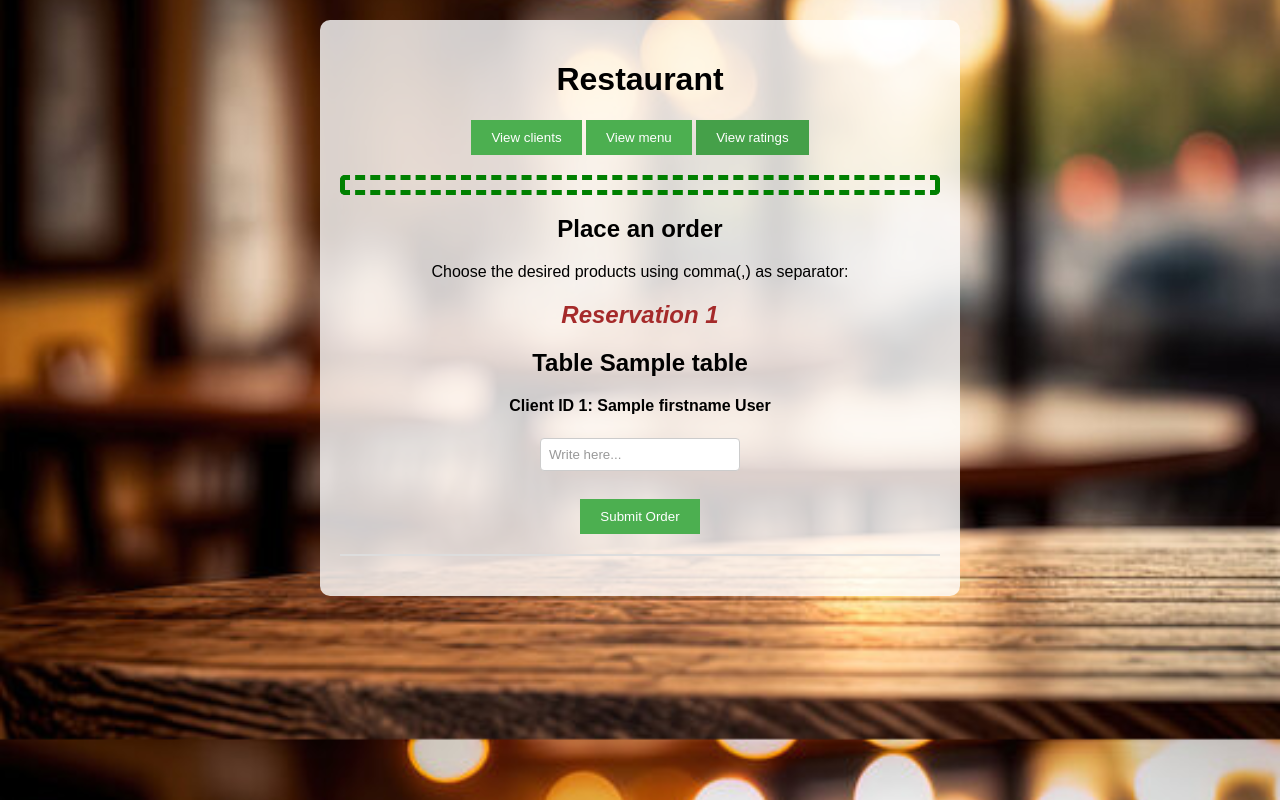
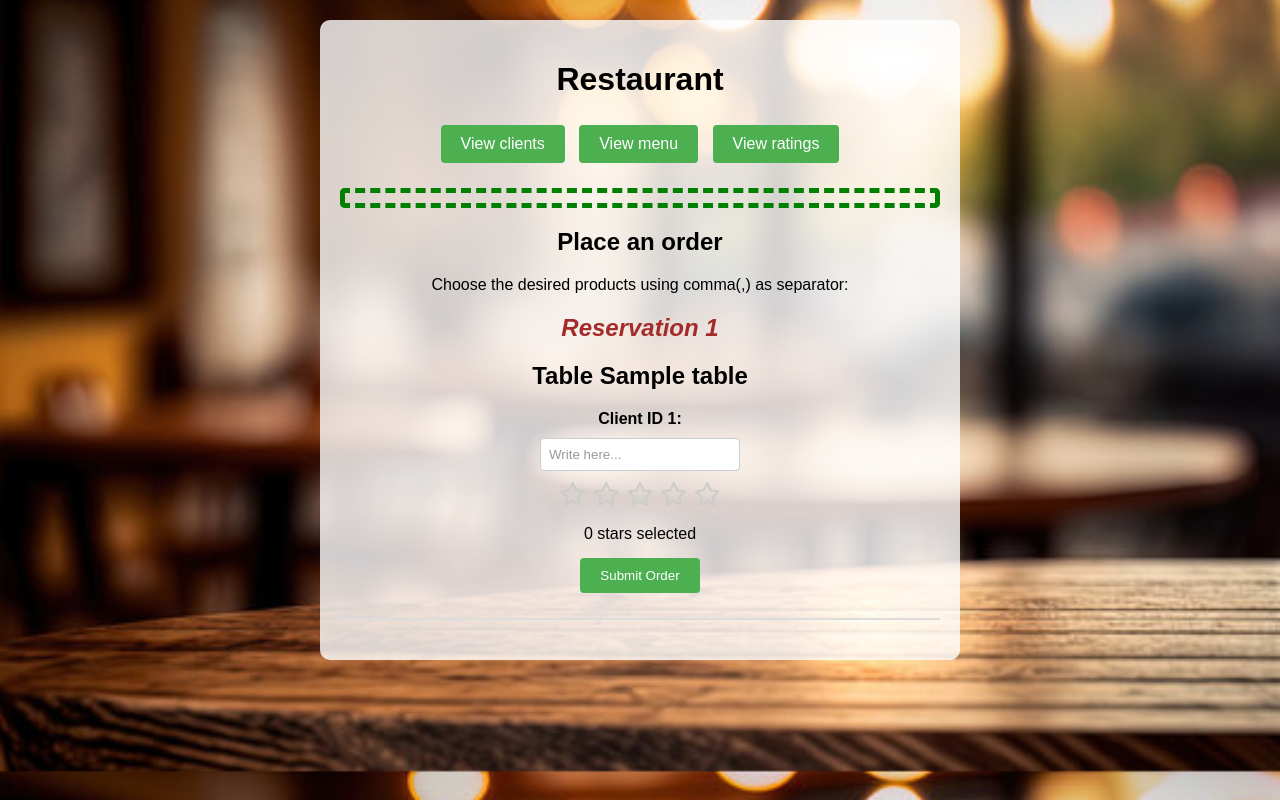
Before and after one commit to AndreiDigit1/Restaurant, a Flask app: page / in a window 1280 px wide. Run offline with Flask 3, Linux system fonts and the light colour scheme; a database or web service that is not in the repository returns one stand-in record (values such as "Sample title"); data that the repository does not hold is empty.

Commit message:
working stars :P

```diff
--- a/app.py
+++ b/app.py
@@ -61,6 +61,7 @@ def users():
     return jsonify(all_clients)
 
 @app.route('/order', methods=['POST'])
+
 def order():
     global LIMIT_AGE
     reservations_response = requests.get('http://127.0.0.1:5000/reservations')
@@ -70,7 +71,6 @@ def order():
     menu_data = menu_response.json()
 
     orders_list = []
-
     errors = []
 
     for key in request.form:
@@ -82,25 +82,38 @@ def order():
             client_age = request.form.get('age_' + reservation_id + '_' + client_id)
             items = [item.strip() for item in order.split(',')]
 
+            ratings = request.form.getlist('rating_' + reservation_id + '_' + client_id)
+
             valid_items_dishes = []
             valid_items_drinks = []
-            for produs in items:
+            print(ratings)
+
+            for product_index, product in enumerate(items):
                 found = False
                 for category_data in menu_data:
                     for category, items_data in category_data.items():
                         for item in items_data:
-                            if item['name'].lower() == produs.lower():
+                            if item['name'].lower() == product.lower():
                                 found = True
                                 if category == 'dishes' and item['quantity(g)'] > 0:
-                                    valid_items_dishes.append(produs)
+                                    valid_items_dishes.append({
+                                        'name': product,
+                                        'rating': float(ratings[product_index]) if ratings else None
+                                    })
                                 elif category == 'drinks' and item['quantity(ml)'] > 0:
                                     if not item['isAlcohol']:
-                                        valid_items_drinks.append(produs)
+                                        valid_items_drinks.append({
+                                            'name': product,
+                                            'rating': float(ratings[product_index]) if ratings else None
+                                        })
                                     elif item['isAlcohol'] and int(client_age) >= int(LIMIT_AGE):
-                                        valid_items_drinks.append(produs)
+                                        valid_items_drinks.append({
+                                            'name': product,
+                                            'rating': float(ratings[product_index]) if ratings else None
+                                        })
                                 break
                 if not found:
-                    errors.append(f"Invalid order: {produs}")
+                    errors.append(f"Invalid order: {product}")
 
             valid_items = {'dishes': valid_items_dishes, 'drinks': valid_items_drinks}
             orders_list.append({'client_id': client_id, 'order': valid_items, 'reservation_id': reservation_id})
@@ -125,6 +138,7 @@ def order():
                         list_order_client.append(order_client)
 
     dict_list_order_client = []
+
     for order_client in list_order_client:
         client_dict = {
             'id': order_client.id,
--- a/templates/index.html
+++ b/templates/index.html
@@ -4,6 +4,7 @@
     <meta charset="UTF-8">
     <meta name="viewport" content="width=device-width, initial-scale=1.0">
     <title>Restaurant</title>
+    <link rel="stylesheet" href="https://cdnjs.cloudflare.com/ajax/libs/font-awesome/6.0.0-beta3/css/all.min.css">
     <style>
         body {
             font-family: Arial, sans-serif;
@@ -27,6 +28,8 @@
         }
         label {
             font-weight: bold;
+            display: block;
+            margin-bottom: 5px;
         }
         input[type="text"] {
             width: 200px;
@@ -40,15 +43,25 @@
         input[type="text"]::placeholder {
             color: #999;
         }
-        input[type="submit"], #btn_view_clients, #btn_view_menu, #btn_view_ratings {
+        input[type="submit"], .like-button, #btn_view_clients, #btn_view_menu, #btn_view_ratings {
             background-color: #4CAF50;
             color: white;
             padding: 10px 20px;
             border: none;
             cursor: pointer;
+            border-radius: 4px;
+            display: inline-block;
+            margin: 5px;
+            text-decoration: none;
         }
-        input[type="submit"]:hover, #btn_view_clients:hover, #btn_view_menu:hover, #btn_view_ratings {
+        input[type="submit"]:hover, #btn_view_clients:hover, #btn_view_menu:hover, #btn_view_ratings:hover {
             background-color: #45a049;
+        }
+        .like-button {
+            background-color: #87CEFA;
+        }
+        .like-button:hover {
+            background-color: #4169E1;
         }
         hr {
             margin: 20px 0;
@@ -73,36 +86,84 @@
             align-items:center;
             text-align:center;
         }
-
         .menu-item {
             margin-bottom: 10px;
+        }
+        .rating {
+            font-size: 24px;
+            cursor: pointer;
+        }
+        .rating i {
+            color: #ccc;
+        }
+        .rating i:hover,
+        .rating i.active {
+            color: #f8c102; /* Color for filled stars */
         }
     </style>
 </head>
 <body>
     <div class="content">
         <h1>Restaurant</h1>
-        <a href="/users"><button id="btn_view_clients">View clients</button></a>
-        <a href="/menu_route"><button id="btn_view_menu">View menu</button></a>
-        <a href="/ratings"><button id="btn_view_ratings">View ratings</button></a>
+        <a href="/users" id="btn_view_clients">View clients</a>
+        <a href="/menu_route" id="btn_view_menu">View menu</a>
+        <a href="/ratings" id="btn_view_ratings">View ratings</a>
         <div class="menu-container">
             {{ menu | safe }}
         </div>
         <h2>Place an order</h2>
         <p>Choose the desired products using comma(,) as separator:</p>
         {% for reservation in reservations_list %}
-            <h2 style="color:brown"><i>Reservation {{ reservation['id'] }}</i></h2>
+            <h2 style="color: brown"><i>Reservation {{ reservation['id'] }}</i></h2>
             <h2>Table {{ reservation['table'] }}</h2>
             <form method="post" action="/order">
                 {% for client in reservation['clients'] %}
-                    <label for="order_{{ reservation['id'] }}_{{ client['id'] }}">Client ID {{ client['id'] }}: {{ client['firstname'] }} {{ client['lastname'] }}</label><br>
-                    <input type="hidden" name="age_{{ reservation['id'] }}_{{ client['id'] }}" value="{{ client['age'] }}"><br>
-                    <input type="text" id="order_{{ reservation['id'] }}_{{ client['id'] }}" name="order_{{ reservation['id'] }}_{{ client['id'] }}" placeholder="Write here..."><br><br>
+                    <div class="form-group">
+                        <label for="order_{{ reservation['id'] }}_{{ client['id'] }}">Client ID {{ client['id'] }}:</label>
+                        <input type="hidden" name="age_{{ reservation['id'] }}_{{ client['id'] }}" value="{{ client['age'] }}">
+                        <input type="text" id="order_{{ reservation['id'] }}_{{ client['id'] }}" name="order_{{ reservation['id'] }}_{{ client['id'] }}" placeholder="Write here...">
+                        <div class="rating">
+                           <i class="far fa-star" data-value="1"></i>
+                           <i class="far fa-star" data-value="2"></i>
+                           <i class="far fa-star" data-value="3"></i>
+                           <i class="far fa-star" data-value="4"></i>
+                           <i class="far fa-star" data-value="5"></i>
+                        </div>
+                        <p class="stars">0 stars selected</p>
+                        <input type="hidden" name="rating_{{ reservation['id'] }}_{{ client['id'] }}" id="rating_{{ reservation['id'] }}_{{ client['id'] }}">
+                    </div>
                 {% endfor %}
                 <input type="submit" value="Submit Order">
             </form>
             <hr>
         {% endfor %}
     </div>
+<script>
+document.querySelectorAll('.rating').forEach(rating => {
+    const stars = rating.querySelectorAll('i');
+    const selectedStars = rating.nextElementSibling;
+
+    stars.forEach(star => {
+        star.addEventListener('click', event => {
+            const value = parseInt(event.target.getAttribute('data-value'));
+
+            selectedStars.textContent = value + " star" + (value !== 1 ? "s" : "") + " selected"
+
+            const hiddenInput = rating.nextElementSibling.nextElementSibling;
+            hiddenInput.value = value;
+            stars.forEach(s => s.classList.remove('active'));
+
+            // Add active class to clicked star and all previous stars
+            star.classList.add('active');
+            let prevStar = star.previousElementSibling;
+            while (prevStar) {
+                prevStar.classList.add('active');
+                prevStar = prevStar.previousElementSibling;
+            }
+        });
+    });
+});
+</script>
+
 </body>
 </html>
```
Also changed, not shown: orders.json (+8 -2 lines).
